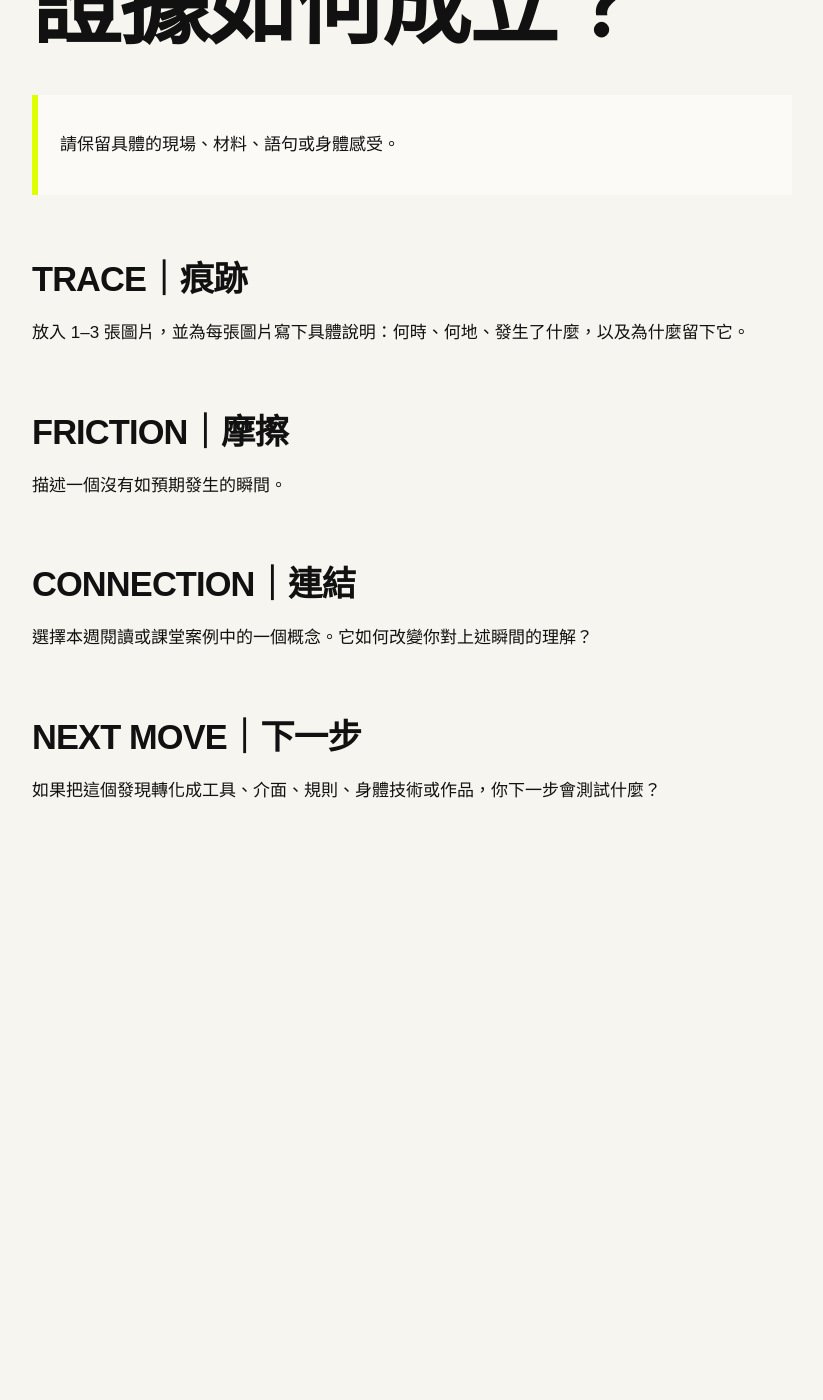
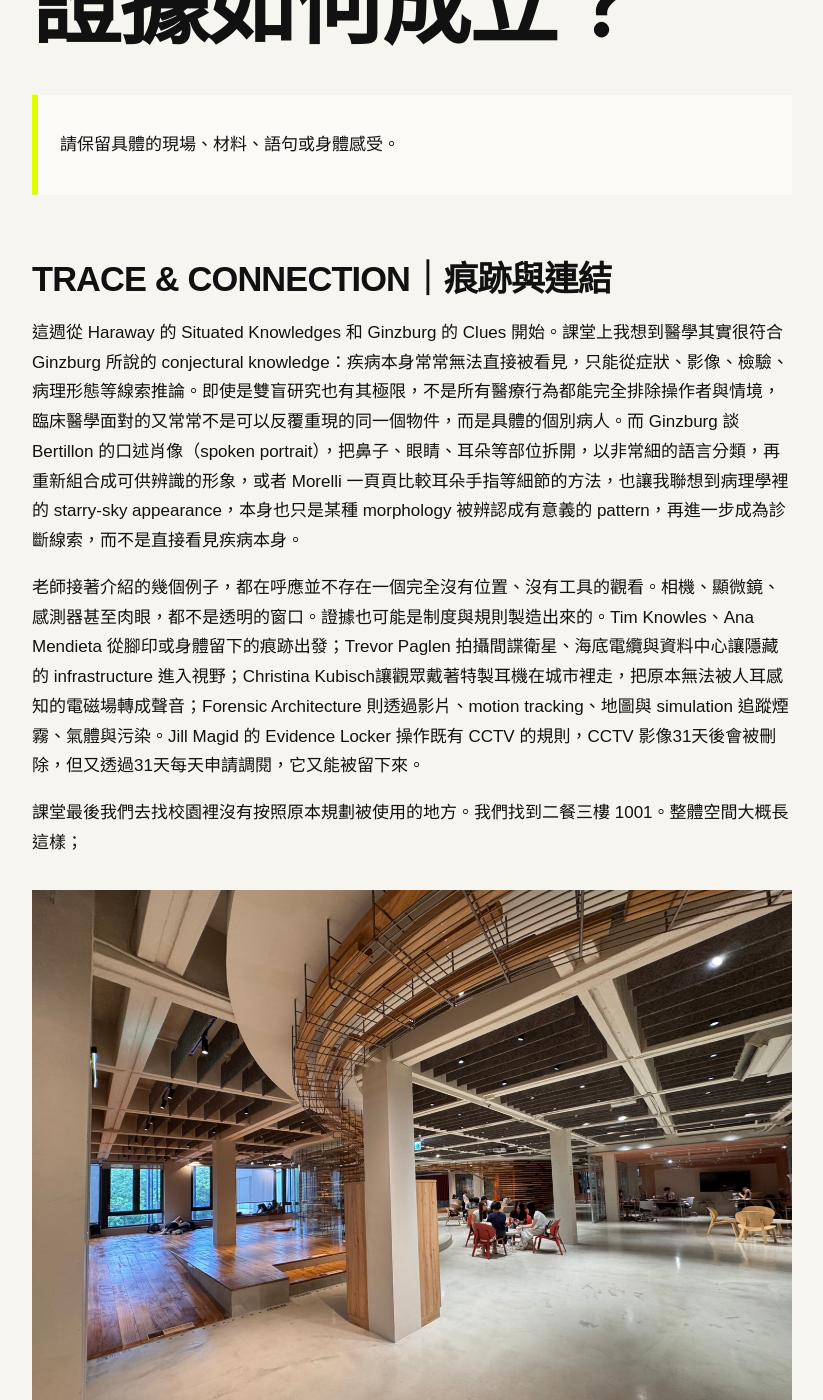
Before and after one commit to joycepig409/fieldworkarchive, a Jekyll site: the page built from weeks/week-02.md, in a window 1280 px wide and 1400 px high, scrolled down 279 px. Shown: the whole window, without its empty margins (48-871 px from the left). Built offline with Jekyll 4.4.1, drawn with Linux system fonts in a browser that asks for light colours; before the commit the page ends 1192 px from its top, so only the background shows below that; some of the changed text lies outside the part shown.

Commit message:
Update week-02.md

```diff
--- a/weeks/week-02.md
+++ b/weeks/week-02.md
@@ -9,18 +9,24 @@ permalink: /weeks/week-02/
 
 > 請保留具體的現場、材料、語句或身體感受。
 
-## TRACE｜痕跡
+## TRACE & CONNECTION｜痕跡與連結
 
-放入 1–3 張圖片，並為每張圖片寫下具體說明：何時、何地、發生了什麼，以及為什麼留下它。
+這週從 Haraway 的 Situated Knowledges 和 Ginzburg 的 Clues 開始。課堂上我想到醫學其實很符合 Ginzburg 所說的 conjectural knowledge：疾病本身常常無法直接被看見，只能從症狀、影像、檢驗、病理形態等線索推論。即使是雙盲研究也有其極限，不是所有醫療行為都能完全排除操作者與情境，臨床醫學面對的又常常不是可以反覆重現的同一個物件，而是具體的個別病人。而 Ginzburg 談 Bertillon 的口述肖像（spoken portrait），把鼻子、眼睛、耳朵等部位拆開，以非常細的語言分類，再重新組合成可供辨識的形象，或者 Morelli 一頁頁比較耳朵手指等細節的方法，也讓我聯想到病理學裡的 starry-sky appearance，本身也只是某種 morphology 被辨認成有意義的 pattern，再進一步成為診斷線索，而不是直接看見疾病本身。
+
+老師接著介紹的幾個例子，都在呼應並不存在一個完全沒有位置、沒有工具的觀看。相機、顯微鏡、感測器甚至肉眼，都不是透明的窗口。證據也可能是制度與規則製造出來的。Tim Knowles、Ana Mendieta 從腳印或身體留下的痕跡出發；Trevor Paglen 拍攝間諜衛星、海底電纜與資料中心讓隱藏的 infrastructure 進入視野；Christina Kubisch讓觀眾戴著特製耳機在城市裡走，把原本無法被人耳感知的電磁場轉成聲音；Forensic Architecture 則透過影片、motion tracking、地圖與 simulation 追蹤煙霧、氣體與污染。Jill Magid 的 Evidence Locker 操作既有 CCTV 的規則，CCTV 影像31天後會被刪除，但又透過31天每天申請調閱，它又能被留下來。
+
+課堂最後我們去找校園裡沒有按照原本規劃被使用的地方。我們找到二餐三樓 1001。整體空間大概長這樣；
+![共同繪製的教室導航地圖]({{ '/assets/images/W2_1.jpg' | relative_url }})
+當時有人坐在窗邊平台；有兩個同學直接躺在木地板上纏在一起。這裡冷氣涼涼的、坐墊軟軟的、可以脫鞋，木地板也適合坐躺，這些條件似乎共同讓身體變得比較放鬆。
+![共同繪製的教室導航地圖]({{ '/assets/images/W2_2.jpg' | relative_url }})
 
 ## FRICTION｜摩擦
 
-描述一個沒有如預期發生的瞬間。
+原本以為就是去找一個很明顯的錯用空間，最好像 desire path 一樣，本來沒有路但人一直走就被踩出一條路。有組同學真的找到因為裝置藝術擺放而長出來的 desire path，也有人找到被貼滿貼紙的電線桿，原本只是基礎設施，後來好像變成一種非正式告示板，貼紙一層壓一層加上邊緣剝落，摸起來的粗糙感也成為使用歷史的一部分。
 
-## CONNECTION｜連結
+相較之下我們這組找到的 1001 空間好像沒有留下那麼明顯的物質改造。兩個人躺在地上，過一陣子起來走掉，地板可能完全沒有改變。如果只帶回照片，照片可以證明有兩個人躺在這裡，卻不能證明後面那個推論。冷氣涼、坐墊軟、脫鞋後腳底接觸木地板的感覺都沒有進入照片。甚至如果只看第三張圖，也可能只得到有人在地上睡覺或兩個人在打鬧這類完全不同的敘事。好像可以體會到了，痕跡本身並不等於證據，但它要支持什麼說法是被選擇過的，且仍然需要其他線索和解讀。
 
-選擇本週閱讀或課堂案例中的一個概念。它如何改變你對上述瞬間的理解？
 
 ## NEXT MOVE｜下一步
 
-如果把這個發現轉化成工具、介面、規則、身體技術或作品，你下一步會測試什麼？
+試著把它做一套田野採樣方法。面對同一個場域時，刻意限制自己每次只能透過一種方式取得證據，同時記錄這份證據能支持什麼判斷，又無法支持什麼，去實驗取證方式會不會製造出不同版本的場域。
```
